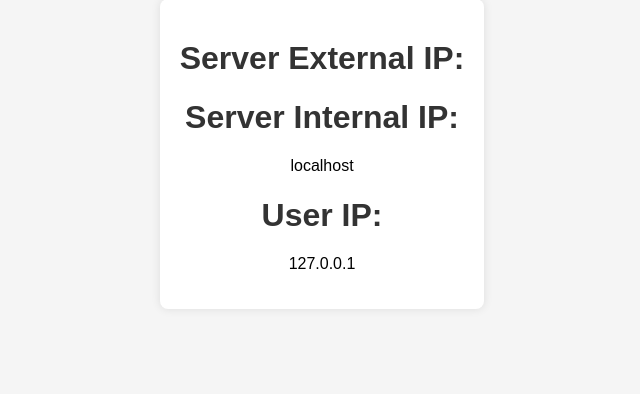
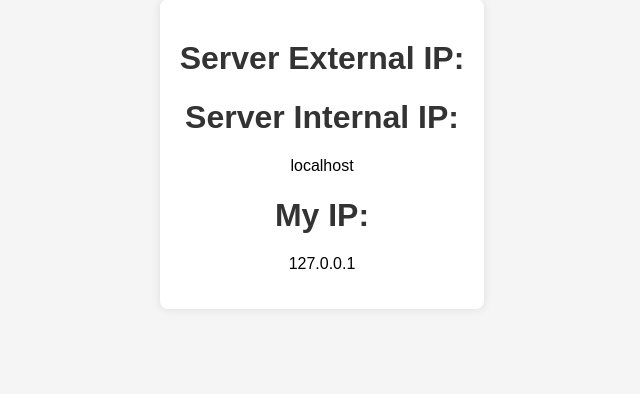
Before and after one commit to jongold9/myip-flask-aws, a Flask app: page / in a window 1280 px wide. Shown: the part 246-640 px from the top of the page, without its empty margins (318-958 px from the left). Run offline with Flask 2, Linux system fonts and the light colour scheme; data that the repository does not hold is empty.

Commit message:
Update index.html

```diff
--- a/templates/index.html
+++ b/templates/index.html
@@ -35,7 +35,7 @@
         <p>{{ external_ip }}</p>
         <h1>Server Internal IP:</h1>
         <p>{{ internal_ip }}</p>
-        <h1>User IP:</h1>
+        <h1>My IP:</h1>
         <p>{{ user_internal_ip }}</p>
     </div>
 </body>
```
